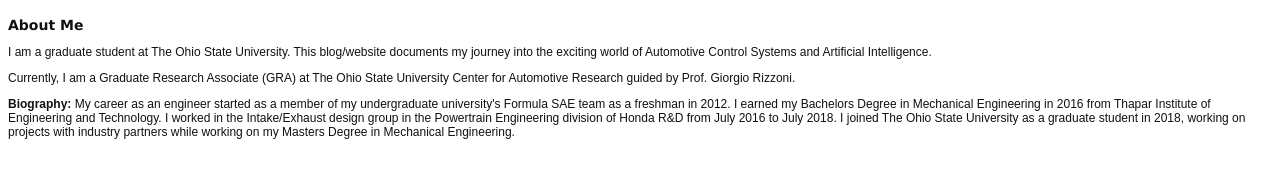
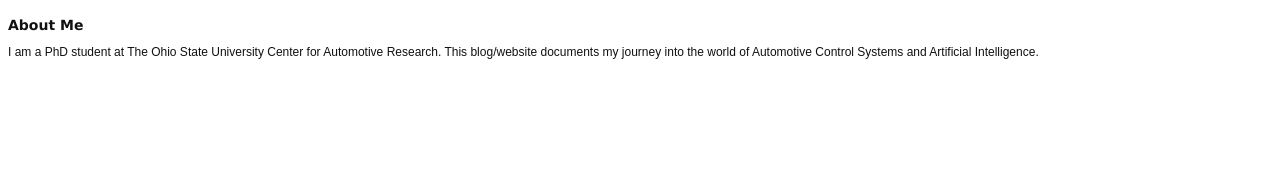
Before and after one commit to YuvrajSinghAutomotive/YuvrajSinghAutomotive.github.io, a plain HTML site: page index.html in a window 1280 px wide. Shown: the part 371-548 px from the top of the page. Drawn offline with Linux system fonts and the light colour scheme.

Commit message:
Update index.html

```diff
--- a/index.html
+++ b/index.html
@@ -2,7 +2,7 @@
 <html>
     <head>
         <meta charset="UTF-8">
-        <meta name="description" content="Portfolio for Autonomous Vehicle Control and Artificial Intelligence">
+        <meta name="description" content="Portfolio for Control Systems and Artificial Intelligence">
         <meta name="author" content="Yuvraj Singh">
         <meta name="keywords" content="Artificial Intelligence, AI, Self-driving, autonomous vehicles, Energy Efficiency, hybrid and electric vehicles, Automotive Software Development">
         <meta name="viewport" content="width=device-width, initial-scale=1.0">
@@ -36,15 +36,9 @@
 
             <h2>About Me</h2>
             <p>
-                I am a graduate student at The Ohio State University. This blog/website documents my journey into the exciting world of Automotive Control Systems and Artificial Intelligence.
-            </p>
-            <p>
-                Currently, I am a Graduate Research Associate (GRA) at The Ohio State University Center for Automotive Research guided by Prof. Giorgio Rizzoni.
+                I am a PhD student at The Ohio State University Center for Automotive Research. This blog/website documents my journey into the world of Automotive Control Systems and Artificial Intelligence.
             </p>
 
-            <p>
-                <b>Biography: </b>My career as an engineer started as a member of my undergraduate university's Formula SAE team as a freshman in 2012. I earned my Bachelors Degree in Mechanical Engineering in 2016 from Thapar Institute of Engineering and Technology. I worked in the Intake/Exhaust design group in the Powertrain Engineering division of Honda R&D from July 2016 to July 2018. I joined The Ohio State University as a graduate student in 2018, working on projects with industry partners while working on my Masters Degree in Mechanical Engineering.<br>
-            </p>
         </main>
 
         <footer>
```
